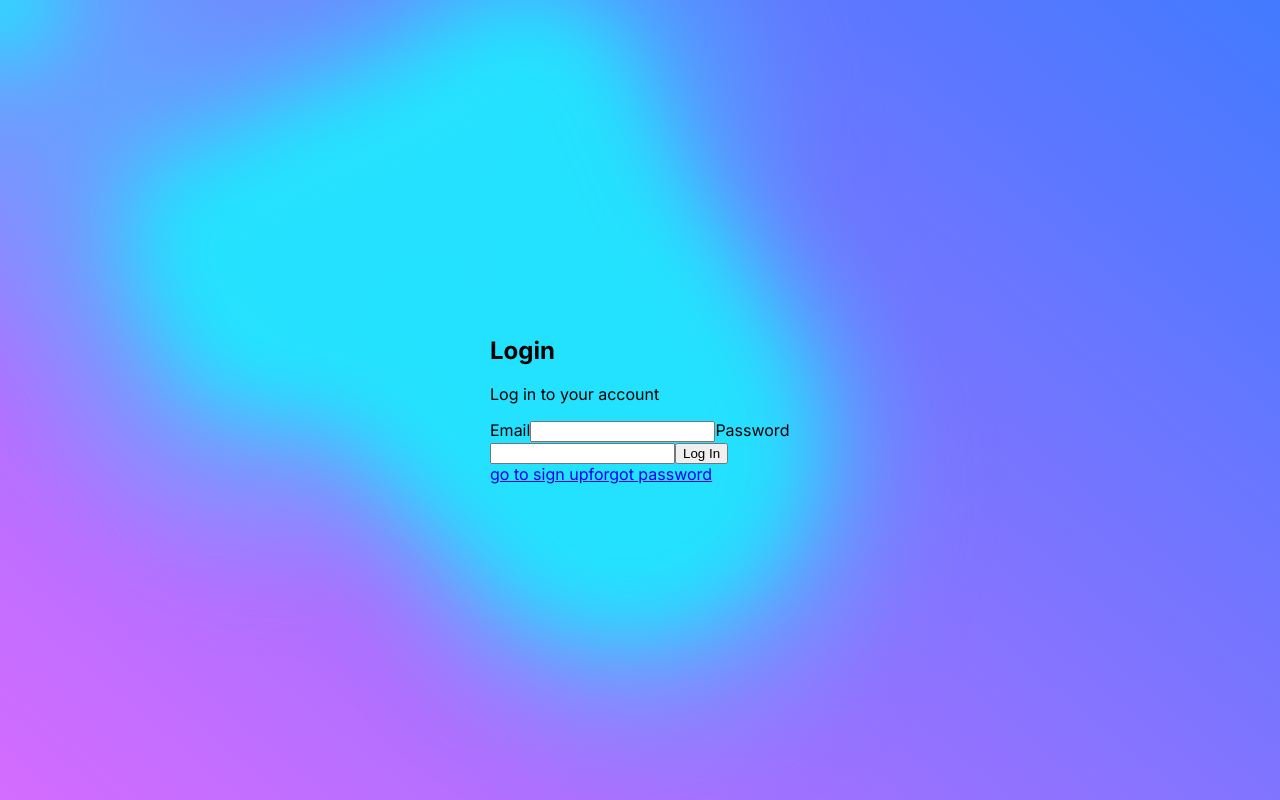
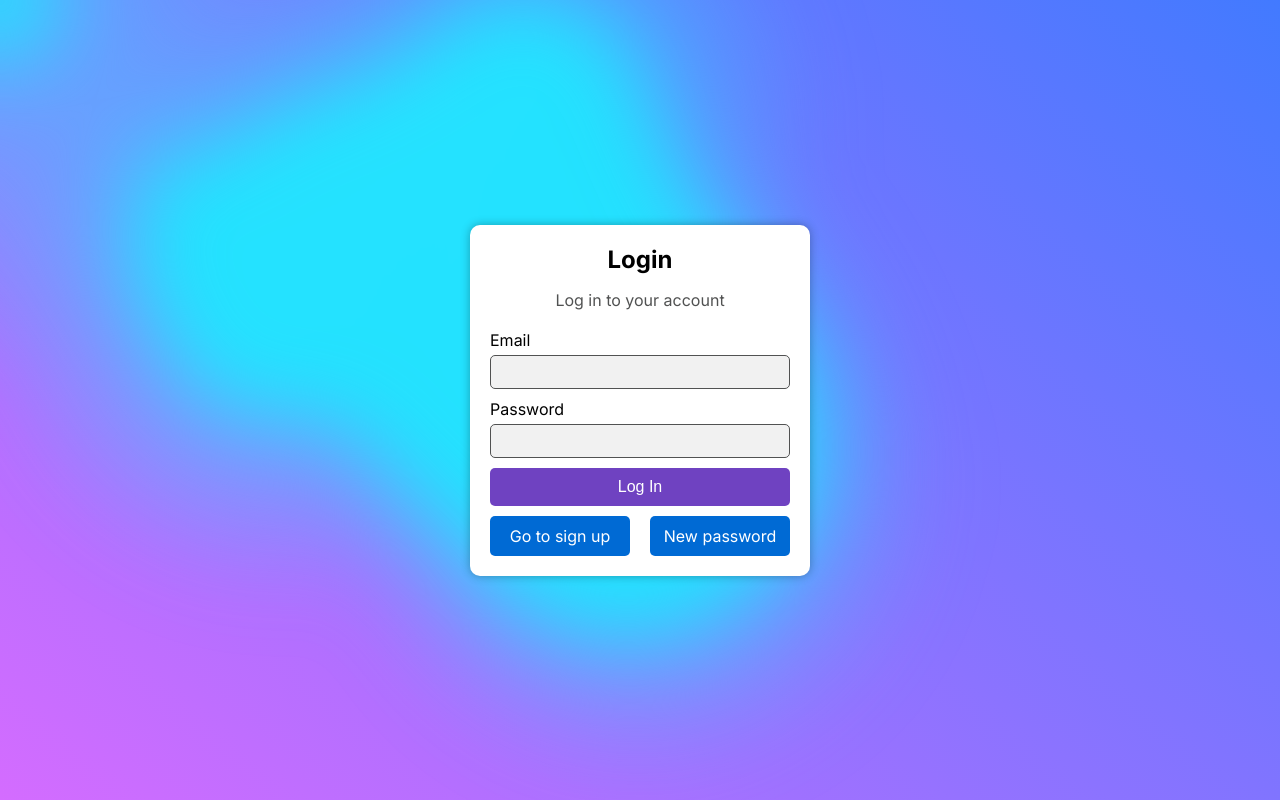
Before and after one commit to ionathansideras/chat-app, a Next.js app: page /login in a window 1280 px wide. Built offline with nearby package versions, Linux system fonts and the light colour scheme.

Commit message:
chore: Update links and error messages in auth pages

```diff
--- a/app/login/page.tsx
+++ b/app/login/page.tsx
@@ -41,8 +41,8 @@ export default function LoginPage() {
                     <AuthSubmitButton> Log In </AuthSubmitButton>
                     {/* Links to the sign up and forgot password pages */}
                     <div className="auth-redirect">
-                        <Link href="/signup">go to sign up</Link>
-                        <Link href="/forgot-password">forgot password</Link>
+                        <Link href="/signup">Go to sign up</Link>
+                        <Link href="/forgot-password">New password</Link>
                     </div>
                 </form>
                 {formState?.message === "Success" ? <Auth2faForm /> : null}
--- a/components/auth/auth2faForm.tsx
+++ b/components/auth/auth2faForm.tsx
@@ -11,14 +11,21 @@ export default function Auth2faForm() {
     const [formState, formAction] = useFormState(verify2faCode, initialState);
 
     return (
+        <>
+            <section className="section-2fa">
+                <h2>Two Factor Authentication</h2>
+                <p>Enter the code from your that we send you on your Email</p>
                 <form action={formAction} className="auth-form">
                     <label htmlFor="2fa-code">Your code</label>
                     <input type="text" name="code" id="2fa-code" />
 
-            <p>{formState.message}</p>
+                    <p className="auth-error">{formState.message}</p>
                     <button className="auth-submit" type="submit">
                         Submit
                     </button>
                 </form>
+            </section>
+            <span className="auth-2fa-cover"></span>
+        </>
     );
 }
--- a/components/auth/signUpForm.tsx
+++ b/components/auth/signUpForm.tsx
@@ -31,7 +31,9 @@ export default function SignUpForm() {
                 name="confirmPassword"
                 className="signup-verify-password-input"
             />
-            {formState?.message ? <p>{formState?.message}</p> : null}
+            {formState?.message ? (
+                <p className="auth-error">{formState?.message}</p>
+            ) : null}
             <AuthSubmitButton> Sign Up </AuthSubmitButton>
             <Link className="auh-one-redirect" href="/login">
                 Go to login
--- /dev/null
+++ b/styles/_variables.scss
@@ -0,0 +1,42 @@
+// scss color variables
+[data-theme="light"] {
+    --primary-color: #ffffff;
+    --secondary-color: #515252;
+    --input-color: #f1f1f1;
+
+    --color-bg1: rgb(212, 108, 255); // Lighter purple
+    --color-bg2: rgb(66, 122, 255); // Lighter blue
+    --color1: 36, 226, 255; // Lighter blue
+    --color2: 442, 148, 255; // Lighter pink
+    --color3: 200, 440, 255; // Lighter cyan
+    --color4: 400, 100, 100; // Lighter red
+    --color5: 360, 360, 100; // Lighter yellow
+    --color-interactive: 280, 200, 255; // Lighter interactive color
+    --circle-size: 80%;
+    --blending: normal;
+}
+
+[data-theme="dark"] {
+    --primary-color: #30363d;
+    --secondary-color: #e4e4e4;
+    --input-color: #484f58;
+
+    --color-bg1: rgb(54, 27, 81); // Darker purple
+    --color-bg2: rgb(0, 8, 41); // Darker blue
+    --color1: 9, 56, 128; // Darker blue
+    --color2: 110, 37, 128; // Darker pink
+    --color3: 50, 110, 128; // Darker cyan
+    --color4: 100, 25, 25; // Darker red
+    --color5: 90, 90, 25; // Darker yellow
+    --color-interactive: 70, 50, 128; // Darker interactive color
+    --circle-size: 80%;
+    --blending: hard-light;
+}
+
+:root {
+    --error-color: #dc3545;
+    --button-color: #6f42c1;
+    --button-color-hover: #5a3e9b;
+    --navigate-color: #006ad4;
+    --navigate-color-hover: #0056b3;
+}
--- a/styles/auth-pages.scss
+++ b/styles/auth-pages.scss
@@ -1,3 +1,5 @@
+@import "variables";
+
 .auth-container {
     display: flex;
     width: 100%;
@@ -5,9 +7,108 @@
     justify-content: center;
     align-items: center;
 
+    .section-2fa {
+        position: fixed;
+        z-index: 4;
+    }
+    .auth-2fa-cover {
+        position: fixed;
+        top: 0;
+        left: 0;
+        width: 100%;
+        height: 100%;
+        background-color: rgba(0, 0, 0, 0.7);
+        z-index: 1;
+    }
+
     section {
         width: 300px;
         height: fit-content;
-        //background-color: red !important;
+        background-color: var(--primary-color);
+        padding: 20px;
+        border-radius: 10px;
+        box-shadow: 0 0 10px rgba(0, 0, 0, 0.3);
+        display: flex;
+        flex-direction: column;
+        align-items: center;
+
+        h1,
+        h2 {
+            margin: 0;
+            text-align: center;
+        }
+
+        p {
+            color: var(--secondary-color);
+            text-align: center;
+            margin-bottom: 0;
+        }
+
+        .auth-form {
+            display: flex;
+            flex-direction: column;
+            margin-top: 20px;
+            width: 100%;
+
+            label {
+                margin-bottom: 5px;
+            }
+
+            input {
+                height: 30px;
+                margin-bottom: 10px;
+                border: none;
+                border-radius: 5px;
+                border: 1px solid var(--secondary-color);
+                background-color: var(--input-color);
+            }
+
+            button {
+                width: 100%;
+                padding: 10px;
+                border: none;
+                border-radius: 5px;
+                background-color: var(--button-color);
+                color: white;
+                font-size: 1rem;
+                cursor: pointer;
+                transition: background-color 0.3s;
+
+                &:hover {
+                    background-color: var(--button-color-hover);
+                }
+            }
+
+            .auth-error {
+                color: var(--error-color);
+                margin-top: 10px;
+                margin-bottom: 14px;
+            }
+
+            .auth-redirect {
+                display: flex;
+                align-items: center;
+                justify-content: space-between;
+
+                a {
+                    width: 40%;
+                }
+            }
+
+            a {
+                color: white;
+                background-color: var(--navigate-color);
+                margin-top: 10px;
+                text-align: center;
+                padding: 10px;
+                border-radius: 5px;
+                text-decoration: none;
+                transition: background-color 0.3s;
+
+                &:hover {
+                    background-color: var(--navigate-color-hover);
+                }
+            }
+        }
     }
 }
--- a/styles/background.scss
+++ b/styles/background.scss
@@ -19,31 +19,6 @@ body {
     text-shadow: 1px 1px rgba(0, 0, 0, 0.1);
 }
 
-[data-theme="dark"] {
-    --color-bg1: rgb(54, 27, 81); // Darker purple
-    --color-bg2: rgb(0, 8, 41); // Darker blue
-    --color1: 9, 56, 128; // Darker blue
-    --color2: 110, 37, 128; // Darker pink
-    --color3: 50, 110, 128; // Darker cyan
-    --color4: 100, 25, 25; // Darker red
-    --color5: 90, 90, 25; // Darker yellow
-    --color-interactive: 70, 50, 128; // Darker interactive color
-    --circle-size: 80%;
-    --blending: hard-light;
-}
-
-[data-theme="light"] {
-    --color-bg1: rgb(212, 108, 255); // Lighter purple
-    --color-bg2: rgb(66, 122, 255); // Lighter blue
-    --color1: 36, 226, 255; // Lighter blue
-    --color2: 442, 148, 255; // Lighter pink
-    --color3: 200, 440, 255; // Lighter cyan
-    --color4: 400, 100, 100; // Lighter red
-    --color5: 360, 360, 100; // Lighter yellow
-    --color-interactive: 280, 200, 255; // Lighter interactive color
-    --circle-size: 80%;
-    --blending: normal;
-}
 @keyframes moveInCircle {
     0% {
         transform: rotate(0deg);
```
Lines whose indentation alone changed are shown as unchanged.
